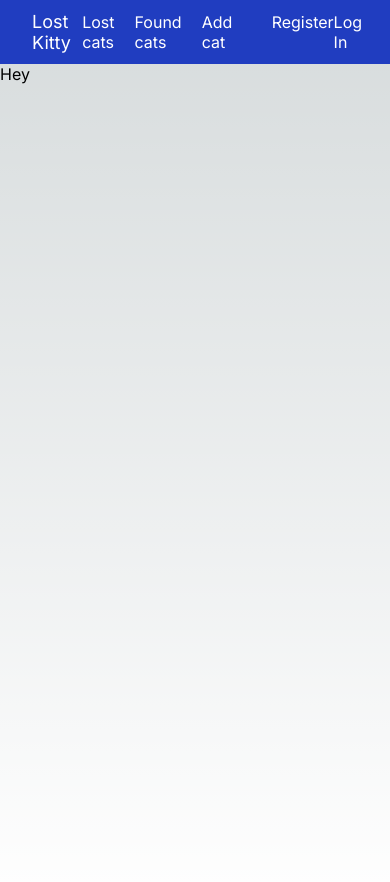
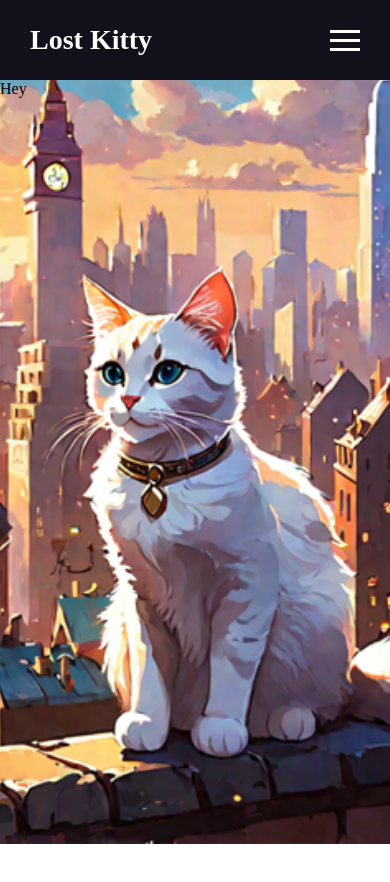
Before and after one commit to DamyanBG/lost-kitty-next-app, a Next.js app: page / in a window 390 px wide. Shown: the top 882 px of the page. After the commit the page ends 844 px from the top, so only its background shows below. Built offline with nearby package versions, Linux system fonts and the light colour scheme.

Commit message:
responsive header

```diff
--- a/app/api/userApi.ts
+++ b/app/api/userApi.ts
@@ -9,9 +9,7 @@ import {
 } from "../../utils/urls";
 
 export const postUser = async (userData: UserRegisterPost) => {
-    console.log(userData);
     const response = await axios.post(USER_REGISTER_URL, userData);
-    console.log(response);
 };
 
 export const loginUser = async (
--- a/app/globals.css
+++ b/app/globals.css
@@ -1,113 +1,18 @@
-:root {
-  --max-width: 1100px;
-  --border-radius: 12px;
-  --font-mono: ui-monospace, Menlo, Monaco, 'Cascadia Mono', 'Segoe UI Mono',
-    'Roboto Mono', 'Oxygen Mono', 'Ubuntu Monospace', 'Source Code Pro',
-    'Fira Mono', 'Droid Sans Mono', 'Courier New', monospace;
-
-  --foreground-rgb: 0, 0, 0;
-  --background-start-rgb: 214, 219, 220;
-  --background-end-rgb: 255, 255, 255;
-
-  --primary-glow: conic-gradient(
-    from 180deg at 50% 50%,
-    #16abff33 0deg,
-    #0885ff33 55deg,
-    #54d6ff33 120deg,
-    #0071ff33 160deg,
-    transparent 360deg
-  );
-  --secondary-glow: radial-gradient(
-    rgba(255, 255, 255, 1),
-    rgba(255, 255, 255, 0)
-  );
-
-  --tile-start-rgb: 239, 245, 249;
-  --tile-end-rgb: 228, 232, 233;
-  --tile-border: conic-gradient(
-    #00000080,
-    #00000040,
-    #00000030,
-    #00000020,
-    #00000010,
-    #00000010,
-    #00000080
-  );
-
-  --callout-rgb: 238, 240, 241;
-  --callout-border-rgb: 172, 175, 176;
-  --card-rgb: 180, 185, 188;
-  --card-border-rgb: 131, 134, 135;
-}
-
-@media (prefers-color-scheme: dark) {
-  :root {
-    --foreground-rgb: 255, 255, 255;
-    --background-start-rgb: 0, 0, 0;
-    --background-end-rgb: 0, 0, 0;
-
-    --primary-glow: radial-gradient(rgba(1, 65, 255, 0.4), rgba(1, 65, 255, 0));
-    --secondary-glow: linear-gradient(
-      to bottom right,
-      rgba(1, 65, 255, 0),
-      rgba(1, 65, 255, 0),
-      rgba(1, 65, 255, 0.3)
-    );
-
-    --tile-start-rgb: 2, 13, 46;
-    --tile-end-rgb: 2, 5, 19;
-    --tile-border: conic-gradient(
-      #ffffff80,
-      #ffffff40,
-      #ffffff30,
-      #ffffff20,
-      #ffffff10,
-      #ffffff10,
-      #ffffff80
-    );
-
-    --callout-rgb: 20, 20, 20;
-    --callout-border-rgb: 108, 108, 108;
-    --card-rgb: 100, 100, 100;
-    --card-border-rgb: 200, 200, 200;
-  }
-}
-
 * {
+  margin: 0;
+  padding: 0;
+  list-style: none;
+  text-decoration: none;
+  font-family: "Google Sans Regular";
   box-sizing: border-box;
-  padding: 0;
-  margin: 0;
-}
-
-html,
-body {
-  max-width: 100vw;
-  overflow-x: hidden;
 }
 
 body {
-  color: rgb(var(--foreground-rgb));
-  background: linear-gradient(
-      to bottom,
-      transparent,
-      rgb(var(--background-end-rgb))
-    )
-    rgb(var(--background-start-rgb));
-}
-
-a {
-  color: inherit;
-  text-decoration: none;
-}
-
-@media (prefers-color-scheme: dark) {
-  html {
-    color-scheme: dark;
-  }
-}
-
-main {
   min-height: 100vh;
+  background-image: url("../public/images/white-cat-in-the-city.png");
+  background-repeat: no-repeat;
+  background-size: cover;
+  background-position: center;
 }
 
 .text-center {
--- a/app/header/header.module.css
+++ b/app/header/header.module.css
@@ -1,32 +1,102 @@
 .header {
+    width: 100%;
+    height: 80px;
+    background: #11101b;
     display: flex;
-    background-color: rgb(32, 61, 192);
-    height: 64px;
     align-items: center;
-    color: #fff;
     justify-content: space-between;
+    padding: 0 100px;
 }
 
 .siteName {
-    font-size: large;
-
-    margin-left: 32px;
+    font-size: 28px;
+    font-weight: bold;
+    color: #fefefe;
 }
 
-.header nav {
-    min-width: 10%;
-    margin-right: 64px;
+.hamburger {
+    display: none;
 }
 
-.header nav ul {
+.navBar ul {
     display: flex;
-    justify-content: space-between;
-    list-style: none;
-
-    width: 100%;
 }
 
-.centerNav ul li {
-    padding-left: 10px;
-    padding-right: 10px;
+.navBar ul li a {
+    display: block;
+    color: #fefefe;
+    font-size: 20px;
+    padding: 10px 25px;
+    border-radius: 50px;
+    transition: 0.2s;
+    margin: 0 5px;
 }
+
+.navBar ul li a:hover {
+    color: #11101b;
+    background: #fefefe;
+}
+
+.navBar ul li a.active {
+    color: #11101b;
+    background: #fefefe;
+}
+
+@media only screen and (max-width: 1320px) {
+    .header {
+        padding: 0 50px;
+    }
+}
+
+@media only screen and (max-width: 1100px) {
+    .header {
+        padding: 0 30px;
+    }
+
+}
+@media only screen and (max-width: 900px) {
+    .hamburger {
+        display: block;
+        cursor: pointer;
+    }
+    .hamburger .line {
+        width: 30px;
+        height: 3px;
+        background: #fefefe;
+        margin: 6px 0;
+    }
+
+    .navBar {
+        height: 0;
+        position: absolute;
+        top: 80px;
+        left: 0;
+        right: 0;
+        width: 100vw;
+        background: #11101b;
+        transition: 0.2s;
+        overflow: hidden;
+    }
+
+    .navBar.active {
+        height: 450px;
+    }
+
+
+    .navBar ul {
+        display: block;
+        width: fit-content;
+        margin: 80px auto 0 auto;
+        text-align: center;
+        transition: 0.5s;
+        opacity: 0;
+    }
+
+    .navBar.active ul {
+        opacity: 1;;
+    }
+
+    .navBar ul li a {
+        margin-bottom: 12px;
+    }
+}
--- a/app/header/header.tsx
+++ b/app/header/header.tsx
@@ -1,24 +1,38 @@
 "use client";
 
 import Link from "next/link";
-import { useContext } from "react";
 
 import styles from "./header.module.css";
-import { AuthContext } from "@/context/AuthProvider";
-import LogOut from "@/components/LogOut/LogOut";
+import UserNavPart from "@/components/UserNavPart/UserNavPart";
+import { useState } from "react";
+
 
 export default function Header() {
-    const { token } = useContext(AuthContext);
-    console.log(token)
-    const isAuthenticated = !!token;
+    const [isActive, setIsActive] = useState<boolean>(false)
+
+    const navBarClassName = isActive
+        ? `${styles.navBar} ${styles.active}`
+        : styles.navBar
+
+    const handleHamburgerClick = () => {
+        setIsActive(!isActive)
+    }
 
     return (
         <header className={styles.header}>
-            <section className={styles.siteName}>
-                <Link href="/">Lost Kitty</Link>
-            </section>
-            <nav className={styles.centerNav}>
+            <article className={styles.siteName}>
+                Lost Kitty
+            </article>
+            <article className={styles.hamburger} onClick={handleHamburgerClick}>
+                <article className={styles.line}></article>
+                <article className={styles.line}></article>
+                <article className={styles.line}></article>
+            </article>
+            <nav className={navBarClassName}>
                 <ul>
+                    <li>
+                        <Link className={styles.active} href="/">Home</Link>
+                    </li>
                     <li>
                         <Link href="/lost">Lost cats</Link>
                     </li>
@@ -28,28 +42,8 @@ export default function Header() {
                     <li>
                         <Link href="/add-cat">Add cat</Link>
                     </li>
+                    <UserNavPart />
                 </ul>
-            </nav>
-            <nav>
-                {isAuthenticated ? (
-                    <ul>
-                        <li>
-                            <Link href="/profile">Profile</Link>
-                        </li>
-                        <li>
-                            <LogOut />
-                        </li>
-                    </ul>
-                ) : (
-                    <ul>
-                        <li>
-                            <Link href="/register">Register</Link>
-                        </li>
-                        <li>
-                            <Link href="/login">Log In</Link>
-                        </li>
-                    </ul>
-                )}
             </nav>
         </header>
     );
--- a/app/page.module.css
+++ b/app/page.module.css
@@ -1,3 +1,6 @@
-.main {
-    min-height: 100vh;
-}
+/* .main {
+    background-image: url("../public/images/white-cat-in-the-city.png");
+    background-repeat: no-repeat;
+    background-size: cover;
+    background-position: center;
+} */
--- a/app/ssr/page.tsx
+++ b/app/ssr/page.tsx
@@ -2,7 +2,6 @@ import { headers } from 'next/headers'
 
 export default function SSR() {
     const headersList = headers()
-    console.log(headersList)
 
     return (
         <main>
--- a/components/LogOut/LogOut.tsx
+++ b/components/LogOut/LogOut.tsx
@@ -3,25 +3,26 @@
 import { useContext } from "react"
 import styles from "./logout.module.css"
 import { AuthContext } from "@/context/AuthProvider"
-import { useRouter } from 'next/navigation'
+
+import Link from "next/link"
 
 export default function LogOut() {
     const { setToken } = useContext(AuthContext)
-    const router = useRouter()
 
     const handleClick = () => {
+        console.log("click")
         localStorage.removeItem("token")
         setToken(null)
-        router.push("/")
     }
 
     return (
-        <button
-            type="button"
+        <Link
+            href={"/"}
+            replace
             className={styles.logout}
             onClick={handleClick}
         >
             Log Out
-        </button>
+        </Link>
     )
 }
--- /dev/null
+++ b/components/UserNavPart/UserNavPart.tsx
@@ -0,0 +1,38 @@
+"use client";
+
+import { useContext } from "react";
+import Link from "next/link";
+
+import { AuthContext } from "@/context/AuthProvider";
+import LogOut from "../LogOut/LogOut";
+
+const UserNavPart = () => {
+    const { token } = useContext(AuthContext);
+    const isAuthenticated = !!token;
+
+    if (isAuthenticated) {
+        return (
+            <>
+                <li>
+                    <Link href="/profile">Profile</Link>
+                </li>
+                <li>
+                    <LogOut />
+                </li>
+            </>
+        );
+    }
+
+    return (
+        <>
+            <li>
+                <Link href="/register">Register</Link>
+            </li>
+            <li>
+                <Link href="/login">Log In</Link>
+            </li>
+        </>
+    );
+};
+
+export default UserNavPart;
```
Also changed, not shown: app/lost/[id]/page.tsx (+16 -18 lines), app/lost/card.module.css (+17 -4 lines), app/lost/page.tsx (+9 -5 lines), public/images/white-cat-in-the-city.png (added).
